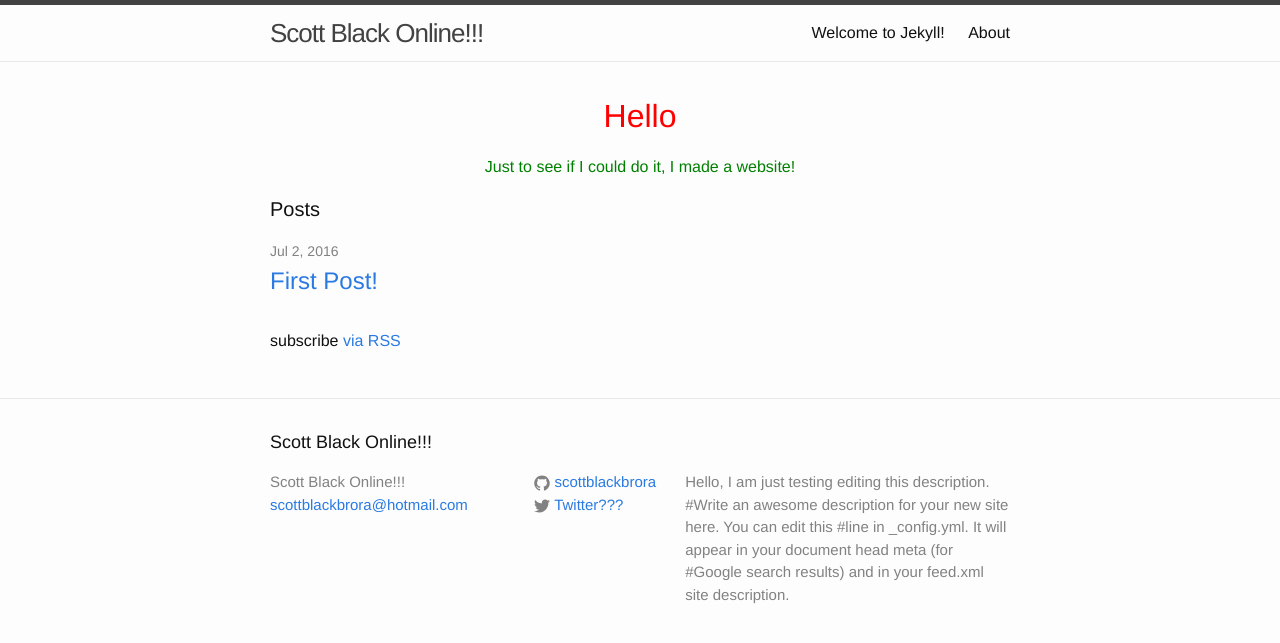
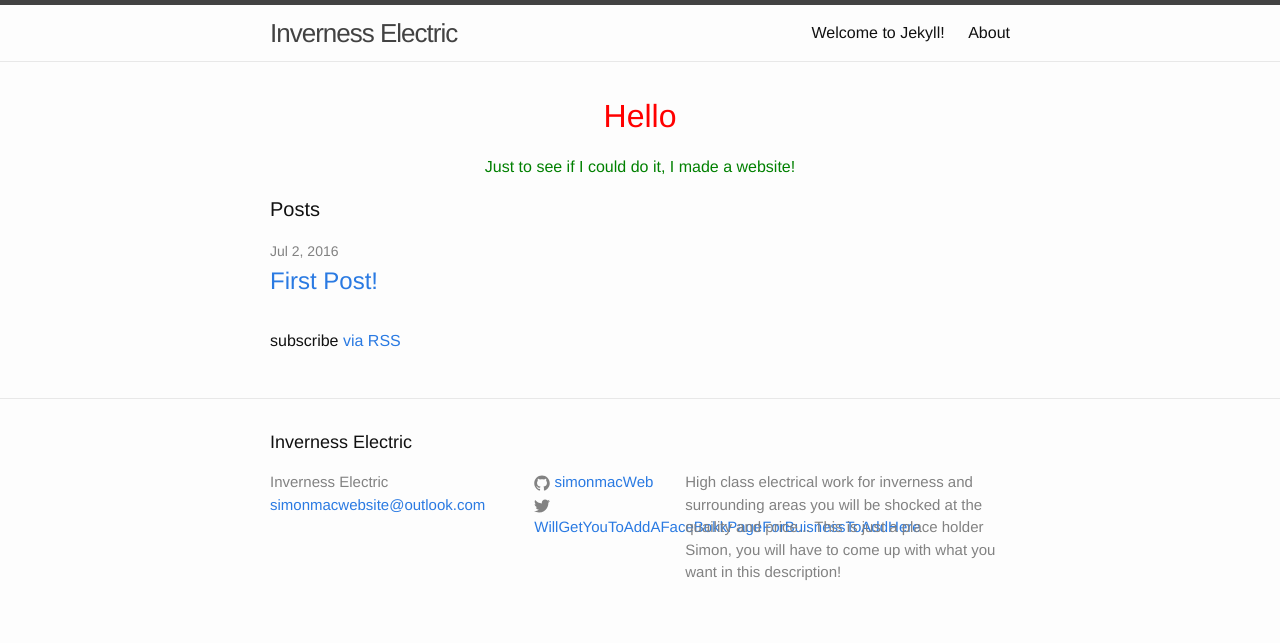
Before and after one commit to simonmacweb/simonmacweb.github.io, a Jekyll site: the page built from index.html, in a window 1280 px wide. Shown: the top 643 px of the page. Built offline with Jekyll 4.4.1, drawn with Linux system fonts in a browser that asks for light colours.

Commit message:
Update _config.yml

```diff
--- a/_config.yml
+++ b/_config.yml
@@ -6,16 +6,15 @@
 # 'jekyll serve'. If you change this file, please restart the server process.
 
 # Site settings
-title: Scott Black Online!!!
-email: scottblackbrora@hotmail.com
+title: Inverness Electric
+email: simonmacwebsite@outlook.com
 description: > # this means to ignore newlines until "baseurl:"
-  Hello, I am just testing editing this description.
-  #Write an awesome description for your new site here. You can edit this
-  #line in _config.yml. It will appear in your document head meta (for
-  #Google search results) and in your feed.xml site description.
+  High class electrical work for inverness and surrounding areas
+  you will be shocked at the quaility and price... This is just a place holder Simon,
+  you will have to come up with what you want in this description!
 baseurl: "" # the subpath of your site, e.g. /blog
 url: "http://yourdomain.com" # the base hostname & protocol for your site
-twitter_username: Twitter???
-github_username:  scottblackbrora
+twitter_username: WillGetYouToAddAFaceBokkPageForBuisnessToAddHere
+github_username:  simonmacWeb
 # Build settings
 markdown: kramdown
```
